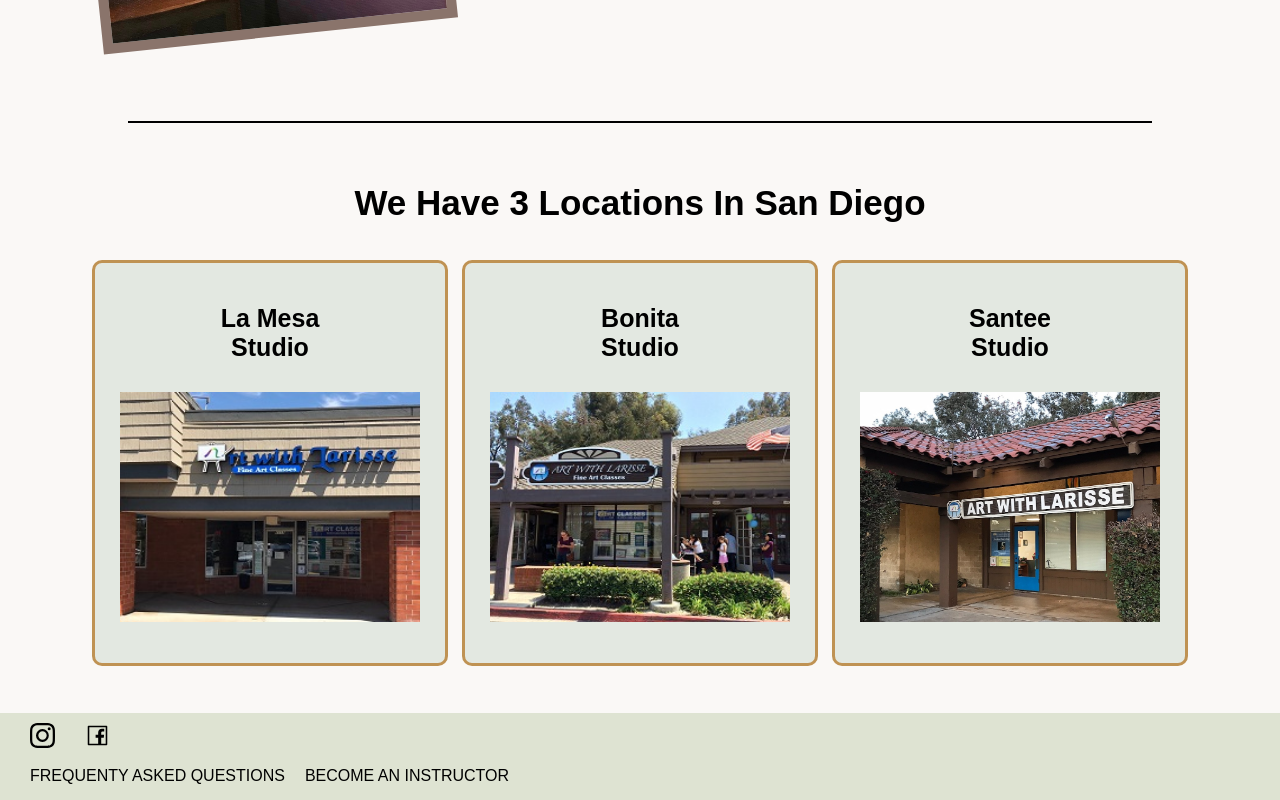
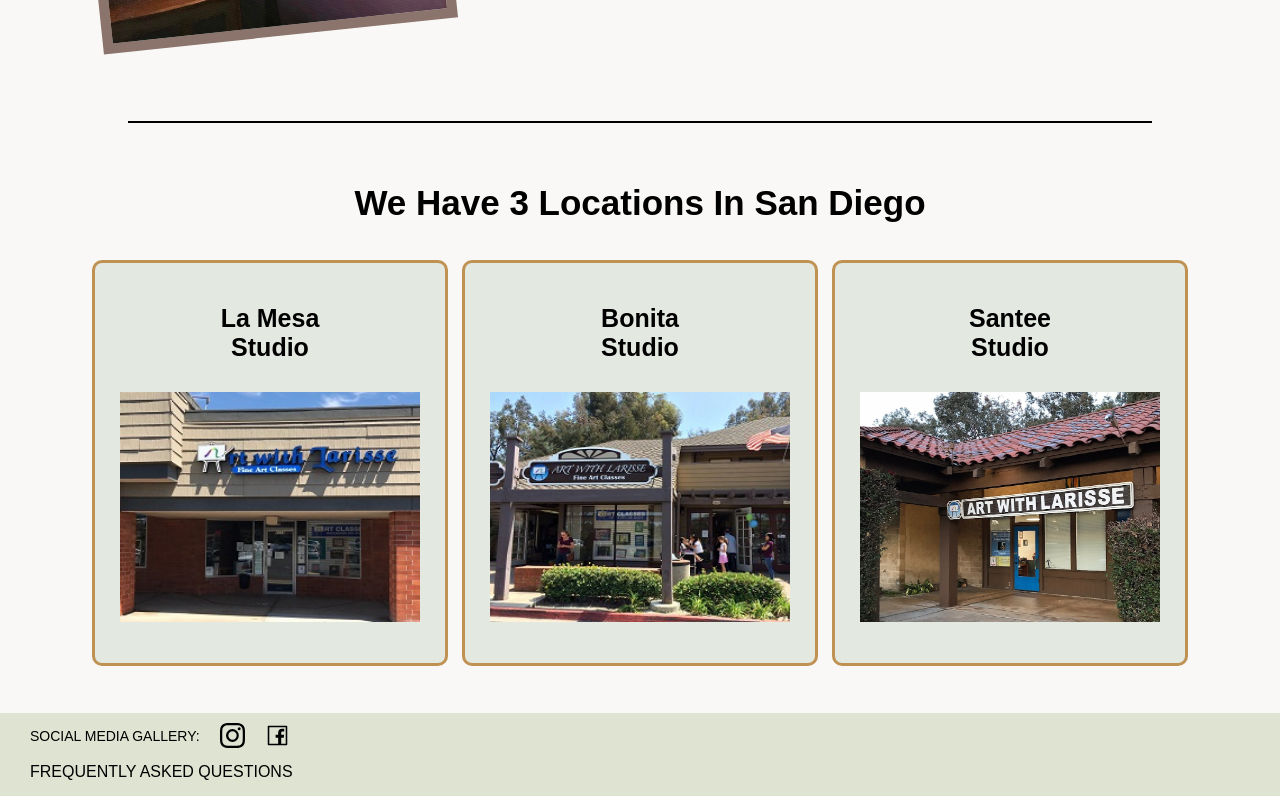
Before and after one commit to huaac/artwebsiteproj, a React (Create React App) app in the folder artwebsite/: page / in a window 1280 px wide. Shown: the part 1175-1975 px from the top of the page. Built offline with nearby package versions, Linux system fonts and the light colour scheme.

Commit message:
Added footer text and removed instructor text

```diff
--- a/artwebsite/src/Footer.css
+++ b/artwebsite/src/Footer.css
@@ -9,10 +9,23 @@
   background-color: #DEE3D2;
 }
 
+.gallery-text {
+  margin-left: 30px;
+  align-items: center;
+  font-size: 14px;
+  margin-top: 10px;
+}
+
+.socials-icons {
+  display: flex;
+  flex-direction: row;
+  align-items: center;
+}
+
 .socials {
   width: 25px;
   height: 25px;
-  margin-left: 30px;
+  margin-left: 20px;
   margin-top: 10px;
 }
 
--- a/artwebsite/src/Footer.js
+++ b/artwebsite/src/Footer.js
@@ -10,12 +10,12 @@
     <div className="footer-container">
       <div className="footer">
         <div className="socials-icons">
+          <p className="gallery-text">SOCIAL MEDIA GALLERY: </p>
           <BsInstagram className="socials"/>
           <AiOutlineFacebook className="socials"/>
         </div>
         <div className="links">
-          <p className="footer-q">FREQUENTY ASKED QUESTIONS</p>
-          <p className="footer-q">BECOME AN INSTRUCTOR</p>
+          <p className="footer-q">FREQUENTLY ASKED QUESTIONS</p>
         </div>
         <div className="paintbrush-img">
         </div>
```
